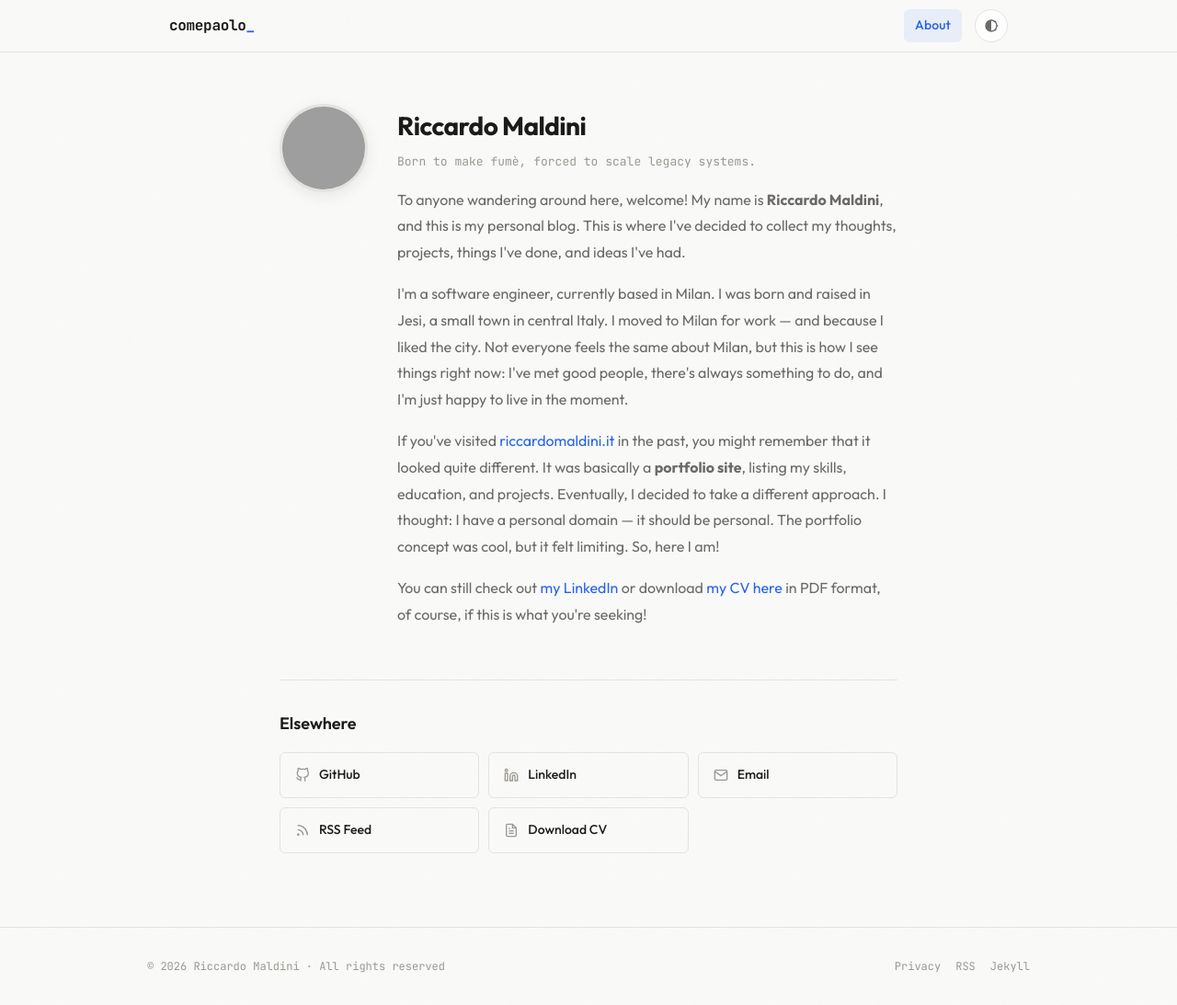
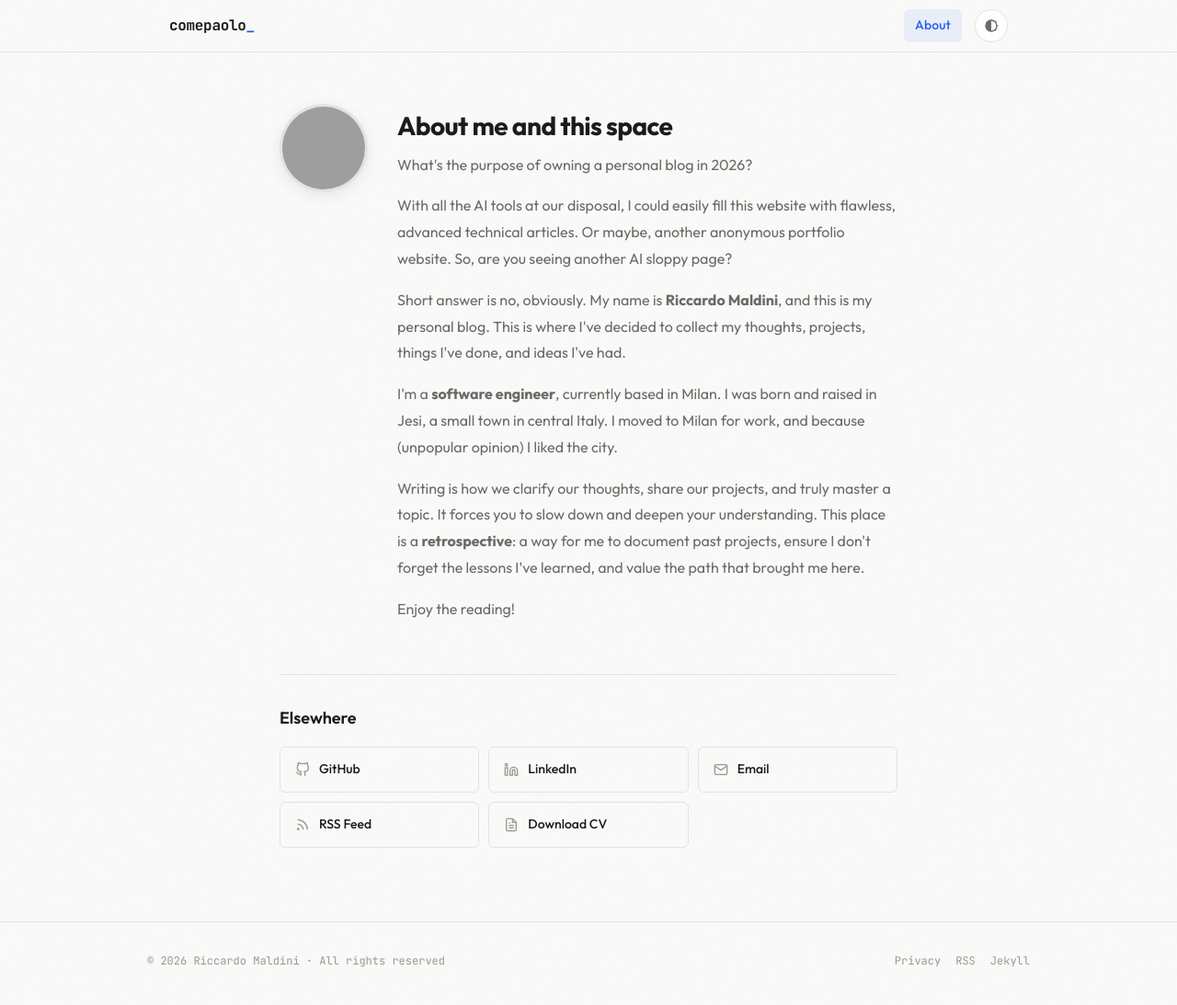
Before and after one commit to maldins46/comepaolo-blog-v2, a Jekyll site: the page built from about.md, in a window 1280 px wide and 1093 px high. Shown: the whole window at 92% size. Built offline with Jekyll 4.4.1, drawn with Linux system fonts in a browser that asks for light colours; grey boxes are pictures that could not be loaded.

Commit message:
fix: Updated about

```diff
--- a/about.md
+++ b/about.md
@@ -8,13 +8,29 @@ permalink: /about/
   <div class="about-intro">
     <img src="{{ site.baseurl }}/assets/images/myself.jpg" alt="Riccardo Maldini" class="about-avatar">
     <div class="about-text">
-      <h1>Riccardo Maldini</h1>
-      <p class="about-tagline">Born to make fum&egrave;, forced to scale legacy systems.</p>
+      <h1>About me and this space</h1>
       <div class="about-bio">
-        <p>To anyone wandering around here, welcome! My name is <strong>Riccardo Maldini</strong>, and this is my personal blog. This is where I've decided to collect my thoughts, projects, things I've done, and ideas I've had.</p>
-        <p>I'm a software engineer, currently based in Milan. I was born and raised in Jesi, a small town in central Italy. I moved to Milan for work — and because I liked the city. Not everyone feels the same about Milan, but this is how I see things right now: I've met good people, there's always something to do, and I'm just happy to live in the moment.</p>
-        <p>If you've visited <a href="https://riccardomaldini.it">riccardomaldini.it</a> in the past, you might remember that it looked quite different. It was basically a <strong>portfolio site</strong>, listing my skills, education, and projects. Eventually, I decided to take a different approach. I thought: I have a personal domain — it should be personal. The portfolio concept was cool, but it felt limiting. So, here I am!</p>
-        <p>You can still check out <a href="https://www.linkedin.com/in/riccardo-maldini-a6b684132">my LinkedIn</a> or download <a href="https://github.com/maldins46/MaldiniCV/releases/latest/download/cv-maldini.pdf">my CV here</a> in PDF format, of course, if this is what you're seeking!</p>
+        <p>
+       What's the purpose of owning a personal blog in 2026?
+        </p>
+        <p>
+        With all the AI tools at our disposal, I could easily fill this website with flawless, advanced technical articles. Or maybe, another anonymous portfolio website. So, are you seeing another AI sloppy page?
+        </p>
+        <p>
+        Short answer is no, obviously. My name is <strong>Riccardo Maldini</strong>, and this is my personal blog. This is where I've decided to collect my thoughts, projects, things I've done, and ideas I've had.
+        </p>
+
+        <p>
+        I'm a <strong>software engineer</strong>, currently based in Milan. I was born and raised in Jesi, a small town in central Italy. I moved to Milan for work, and because (unpopular opinion) I liked the city.
+        </p>
+
+        <p>
+        Writing is how we clarify our thoughts, share our projects, and truly master a topic. It forces you to slow down and deepen your understanding. This place is a <strong>retrospective</strong>: a way for me to document past projects, ensure I don't forget the lessons I've learned, and value the path that brought me here.
+        </p>
+
+        <p>
+        Enjoy the reading!
+        </p>
       </div>
     </div>
   </div>
```
